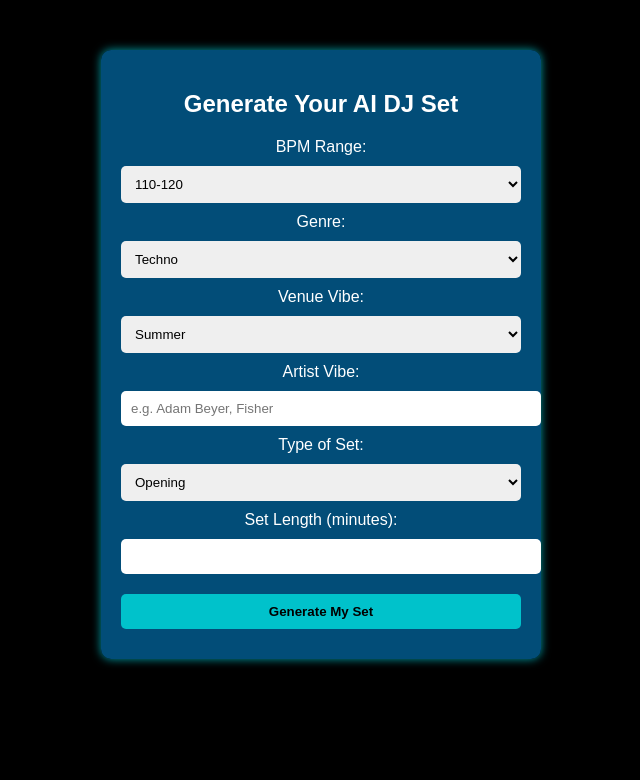
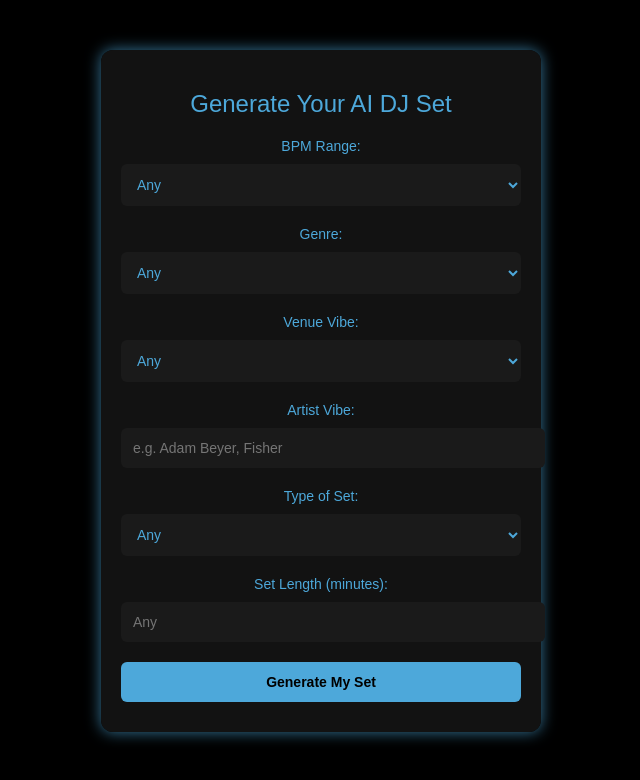
Before and after one commit to polmorson/setgenie, a plain HTML site: page index.html in a window 1280 px wide. Shown: the whole page, without its empty margins (319-959 px from the left). Drawn offline with Linux system fonts and the light colour scheme.

Commit message:
Update index.html

```diff
--- a/index.html
+++ b/index.html
@@ -6,9 +6,9 @@
     <title>SetGenie - AI DJ Set Generator</title>
     <style>
         body {
-            font-family: Arial, sans-serif;
+            font-family: 'Arial', sans-serif;
             background-color: #000;
-            color: #fff;
+            color: #4DA8DA; /* Genie Blue */
             text-align: center;
             margin: 50px;
         }
@@ -16,26 +16,39 @@
             max-width: 400px;
             margin: auto;
             padding: 20px;
-            background: rgba(3, 86, 133, 0.9);
-            border-radius: 10px;
-            box-shadow: 0px 0px 10px rgba(0, 194, 203, 0.8);
+            background: rgba(20, 20, 20, 0.9);
+            border-radius: 12px;
+            box-shadow: 0px 0px 15px rgba(77, 168, 218, 0.7);
         }
         select, input, button {
             width: 100%;
-            padding: 10px;
+            padding: 12px;
             margin: 10px 0;
             border: none;
-            border-radius: 5px;
+            border-radius: 6px;
+            font-size: 14px;
+            background-color: #1A1A1A;
+            color: #4DA8DA;
+            outline: none;
         }
         button {
-            background-color: #00C2CB;
+            background-color: #4DA8DA;
             color: #000;
             font-weight: bold;
             cursor: pointer;
+            transition: 0.3s;
         }
         button:hover {
-            background-color: #035685;
+            background-color: #3385A6;
             color: #fff;
+        }
+        h2 {
+            font-weight: 500;
+        }
+        label {
+            font-size: 14px;
+            display: block;
+            margin-top: 10px;
         }
     </style>
 </head>
@@ -44,7 +57,8 @@
         <h2>Generate Your AI DJ Set</h2>
         <form action="/generate" method="POST">
             <label for="bpm">BPM Range:</label>
-            <select id="bpm" name="bpm" required>
+            <select id="bpm" name="bpm">
+                <option value="" selected>Any</option>
                 <option value="110-120">110-120</option>
                 <option value="120-130">120-130</option>
                 <option value="130-140">130-140</option>
@@ -53,7 +67,8 @@
             </select>
 
             <label for="genre">Genre:</label>
-            <select id="genre" name="genre" required>
+            <select id="genre" name="genre">
+                <option value="" selected>Any</option>
                 <option value="techno">Techno</option>
                 <option value="tech house">Tech House</option>
                 <option value="house">House</option>
@@ -62,7 +77,8 @@
             </select>
 
             <label for="venue">Venue Vibe:</label>
-            <select id="venue" name="venue" required>
+            <select id="venue" name="venue">
+                <option value="" selected>Any</option>
                 <option value="summer">Summer</option>
                 <option value="warehouse">Warehouse</option>
                 <option value="festival">Festival</option>
@@ -81,17 +97,18 @@
             </select>
 
             <label for="artist">Artist Vibe:</label>
-            <input type="text" id="artist" name="artist" placeholder="e.g. Adam Beyer, Fisher" required>
+            <input type="text" id="artist" name="artist" placeholder="e.g. Adam Beyer, Fisher">
 
             <label for="set_type">Type of Set:</label>
-            <select id="set_type" name="set_type" required>
+            <select id="set_type" name="set_type">
+                <option value="" selected>Any</option>
                 <option value="opening">Opening</option>
                 <option value="mid">Mid</option>
                 <option value="closing">Closing</option>
             </select>
 
             <label for="length">Set Length (minutes):</label>
-            <input type="number" id="length" name="length" min="10" max="300" required>
+            <input type="number" id="length" name="length" min="10" max="300" placeholder="Any">
 
             <button type="submit">Generate My Set</button>
         </form>
```
